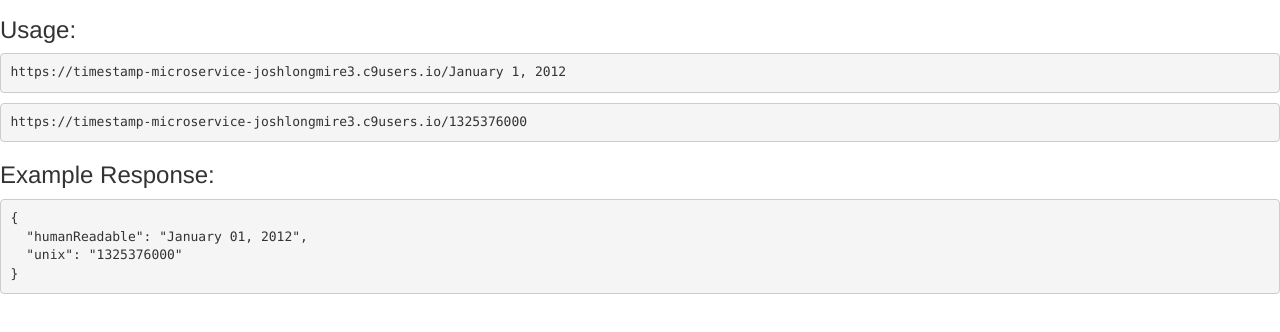
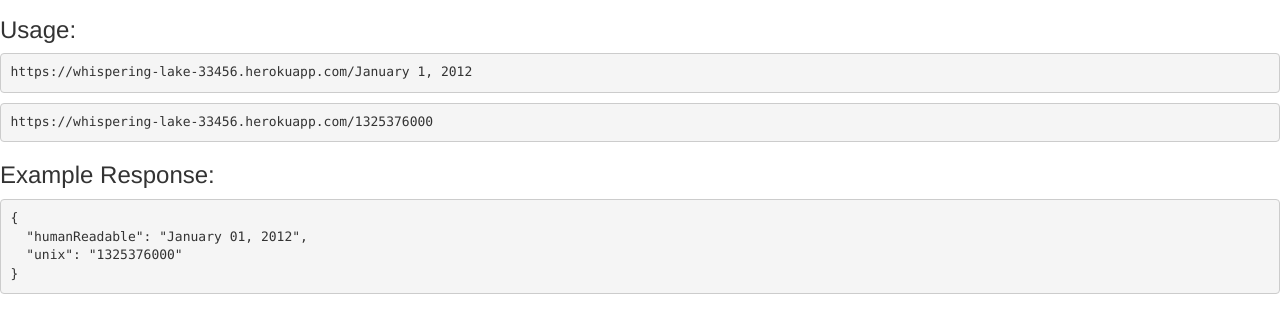
Before and after one commit to joshLongmire3/timestamp-microservice, a website: page public/index.html in a window 1280 px wide. Shown: the part 206-538 px from the top of the page. Drawn offline with nearby package versions, Linux system fonts and the light colour scheme.

Commit message:
heroku_version_1.0.1

```diff
--- a/public/index.html
+++ b/public/index.html
@@ -18,8 +18,8 @@
         as both. If the input is neither it will return <code>null</code> values.
       </p>
       <h3>Usage:</h3>
-      <pre>https://timestamp-microservice-joshlongmire3.c9users.io/January 1, 2012</pre>
-      <pre>https://timestamp-microservice-joshlongmire3.c9users.io/1325376000</pre>
+      <pre>https://whispering-lake-33456.herokuapp.com/January 1, 2012</pre>
+      <pre>https://whispering-lake-33456.herokuapp.com/1325376000</pre>
       <h3>Example Response:</h3>
 <pre>{
   "humanReadable": "January 01, 2012",
```
